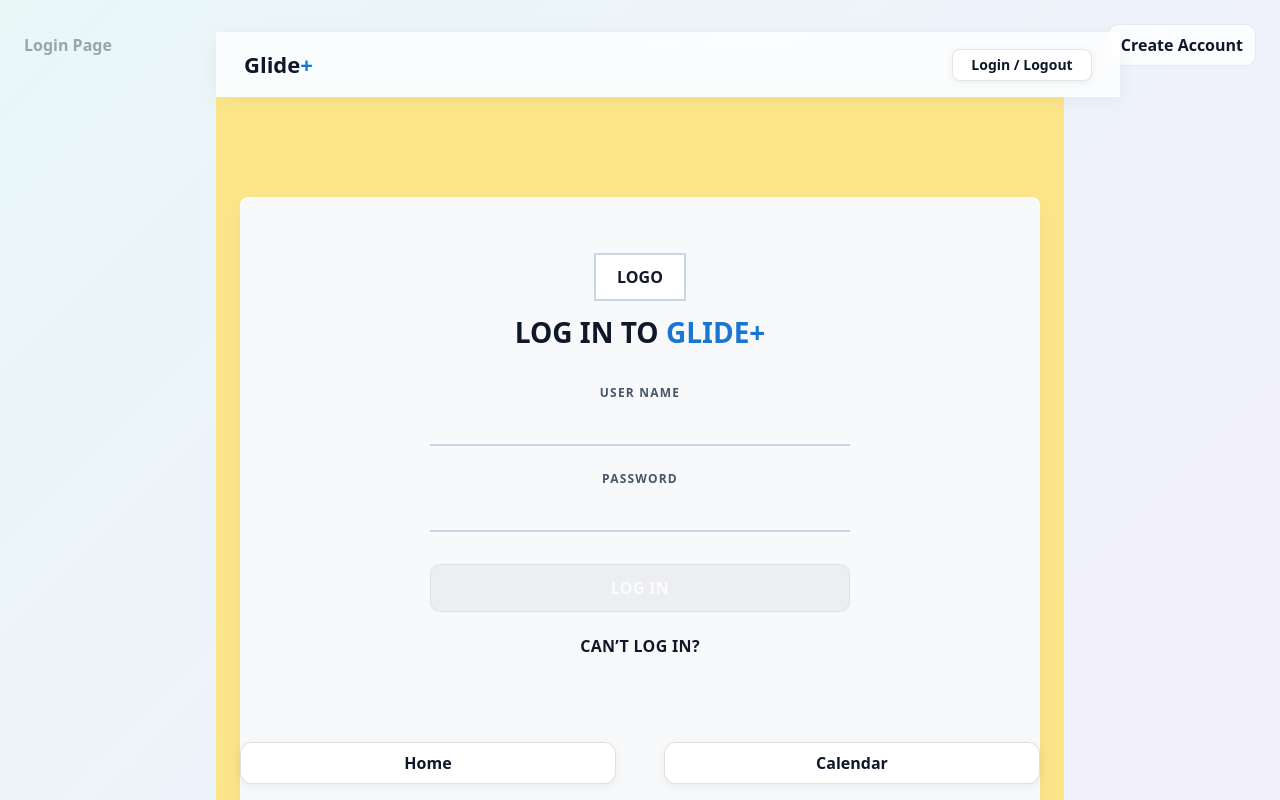
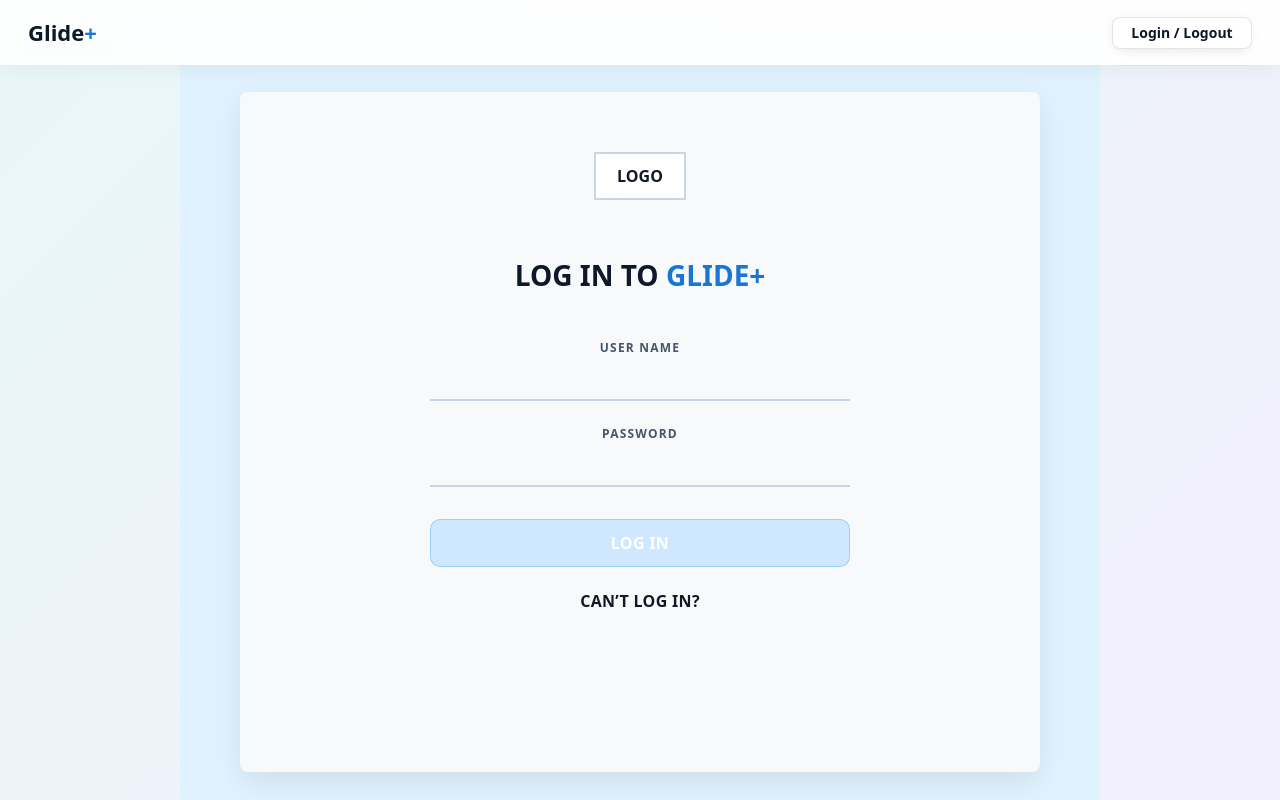
Before and after one commit to hannaberhanne/glide-capstone, a React app in the folder frontend/: page /login in a window 1280 px wide. Shown: the top 800 px of the page. Built offline with nearby package versions, Linux system fonts and the light colour scheme; the HTML template or start-up script is replaced by a standard one.

Commit message:
made changes to layout and other sorts of things

```diff
--- a/frontend/src/components/FooterNav.css
+++ b/frontend/src/components/FooterNav.css
@@ -18,9 +18,9 @@
   display: flex;
   justify-content: center;     /* center the whole row */
   align-items: center;
-  gap: 3rem;                   /* add consistent space between buttons */
+  gap: 1rem;                   /* add consistent space between buttons */
   width: 100%;
-  max-width: 800px;
+  max-width: 1700px;
   padding: 12px 0 16px;
 }
 
--- a/frontend/src/components/Header.css
+++ b/frontend/src/components/Header.css
@@ -1,30 +1,39 @@
-.header {
-    width: 100%;
-    padding: 16px 28px;
-    background: rgba(255, 255, 255, 0.75);
+/* Make header background and content span full width */
+header.header {
+  position: fixed;       /* optional: keep it at top; remove if you don't want sticky */
+  top: 0;
+  left: 0;
+  width: 100vw;          /* full viewport width */
+  background: rgba(255, 255, 255, 0.9);
   backdrop-filter: blur(6px);
   box-shadow: 0 4px 20px rgba(0, 0, 0, 0.05);
-    position: static;
-    z-index: 100;
+  padding: 16px 28px;
+  z-index: 1000;
+  box-sizing: border-box;
 }
 
+/* Make inner content stretch and align edge to edge */
 .header-inner {
   display: flex;
   align-items: center;
   justify-content: space-between;
-    max-width: 1200px;
-    margin: 0 auto;
+  width: 100%;
+  margin: 0;
 }
 
+/* Logo styling */
 .header-logo {
   text-decoration: none;
   color: #0f172a;
   font-weight: 900;
   font-size: 22px;
 }
-  .header-logo span { color: #1976d2; }
 
-  /* 🔧 Make the button text definitely visible */
+.header-logo span {
+  color: #1976d2;
+}
+
+/* Login / Logout button */
 .header-btn {
   display: inline-flex;
   align-items: center;
@@ -34,13 +43,20 @@
   font-weight: 700;
   font-size: 14px;
   line-height: 1;
-    color: #0f172a;              /* <-- force dark text */
+  color: #0f172a;
   background: #ffffff;
   border: 1px solid rgba(0, 0, 0, 0.1);
   border-radius: 8px;
   cursor: pointer;
   transition: transform 0.1s ease-in-out, box-shadow 0.1s ease-in-out;
-    box-shadow: 0 2px 8px rgba(0,0,0,0.06);
+  box-shadow: 0 2px 8px rgba(0, 0, 0, 0.06);
 }
-  .header-btn:hover { transform: translateY(-1px); }
-  .header-btn:focus { outline: 2px solid #60a5fa; outline-offset: 2px; }
+
+.header-btn:hover {
+  transform: translateY(-1px);
+}
+
+.header-btn:focus {
+  outline: 2px solid #60a5fa;
+  outline-offset: 2px;
+}
--- a/frontend/src/components/Layout.jsx
+++ b/frontend/src/components/Layout.jsx
@@ -1,13 +1,19 @@
+import { useLocation } from "react-router-dom";
 import Header from "./Header.jsx";
 import FooterNav from "./FooterNav.jsx";
 import "./Layout.css";
 
 export default function Layout({ children }) {
+  const { pathname } = useLocation();
+
+  // List of routes where the footer should be hidden
+  const hideFooter = ["/login", "/signup"];
+
   return (
     <div className="app-layout">
       <Header />
       <main className="app-main">{children}</main>
-      <FooterNav />
+      {!hideFooter.includes(pathname) && <FooterNav />} {/* 👈 hides footer on login/signup */}
     </div>
   );
 }
--- a/frontend/src/pages/DashboardPage.css
+++ b/frontend/src/pages/DashboardPage.css
@@ -29,11 +29,12 @@
 
   /* top bar */
   .dash-topbar {
-    width: 100%;
+    width: 200%;
     max-width: 1100px;
     display: flex;
     justify-content: space-between;
     align-items: center;
+    margin-top: 22px;
   }
   .dash-date { color: var(--muted); font-weight: 600; }
   .dash-nav { display: flex; gap: 10px; }
@@ -54,11 +55,11 @@
 
   /* KPI cards row */
   .dash-kpis {
-    width: 100%;
+    width: 200%;
     max-width: 1100px;
     display: grid;
     grid-template-columns: repeat(3, minmax(220px, 1fr));
-    gap: 16px;
+    gap: 50px;
     margin-top: 8px;
   }
   .kpi {
@@ -68,7 +69,7 @@
     box-shadow: 0 8px 24px rgba(0,0,0,0.06);
     display: grid;
     align-content: center;
-    gap: 6px;
+    gap: 16px;
     text-align: center;
   }
   .kpi-title { font-size: 14px; color: var(--muted); }
@@ -88,12 +89,12 @@
 
   /* main two-column area */
   .dash-main {
-    width: 100%;
+    width: 200%;
     max-width: 1100px;
     display: grid;
     grid-template-columns: 1.2fr 1fr;
-    gap: 16px;
-    margin-top: 8px;
+    gap: 60px;
+    margin-top: 20px;
   }
   .panel {
     background: var(--card);
@@ -132,7 +133,7 @@
     display: grid;
     grid-template-columns: repeat(2, minmax(120px, 1fr));
     gap: 10px;
-    margin-bottom: 12px;
+    margin-bottom: 4px;
   }
   .quick {
     text-decoration: none;
--- a/frontend/src/pages/HomePage.css
+++ b/frontend/src/pages/HomePage.css
@@ -23,12 +23,12 @@ body {
   flex-direction: column;
   align-items: center;
   justify-content: flex-start;
-  padding: 60px 20px;
+  padding: 80px 20px;
 }
 
 /* --- top bar --- */
 .landing-topbar {
-  width: 100%;
+  width: 200%;
   max-width: 900px;
   display: flex;
   align-items: center;
@@ -69,15 +69,15 @@ body {
 /* --- greeting --- */
 .landing-hero {
   text-align: center;
-  margin-bottom: 40px;
+  margin-bottom: 70px;
 }
 .landing-hero h1 {
   margin: 0;
-  font-size: clamp(26px, 3vw, 38px);
+  font-size: clamp(30px, 3vw, 38px);
   font-weight: 800;
 }
 .welcome-back {
-  font-weight: 700;
+  font-weight: 800;
 }
 
 /* --- goals section --- */
@@ -85,28 +85,28 @@ body {
   width: 100%;
   max-width: 900px;
   text-align: center;
-  margin-bottom: 60px;
+  margin-bottom: 70px;
 }
 .goals-header {
   display: flex;
   align-items: center;
   justify-content: center;
-  gap: 10px;
-  margin-bottom: 20px;
+  gap: 20px;
+  margin-bottom: 15px;
 }
 .goals-grid {
   display: flex;
   justify-content: center;
-  gap: 20px;
+  gap: 100px;
 }
 .goal-card {
-  width: 160px;
-  height: 120px;
+  width: 200px;
+  height: 160px;
   background: var(--card);
-  border-radius: 16px;
+  border-radius: 35px;
   display: grid;
   place-items: center;
-  font-weight: 600;
+  font-weight: 500;
   box-shadow: 0 4px 16px rgba(0, 0, 0, 0.06);
 }
 
@@ -118,8 +118,8 @@ body {
   margin-bottom: 60px;
 }
 .landing-todo h2 {
-  font-size: 22px;
-  margin-bottom: 16px;
+  font-size: 25px;
+  margin-bottom: 26px;
 }
 .todo-list {
   list-style: none;
@@ -132,7 +132,7 @@ body {
 .todo-label {
   display: flex;
   align-items: center;
-  gap: 12px;
+  gap: 16px;
   justify-content: center;
 }
 .todo-label input[type="checkbox"] {
@@ -141,7 +141,7 @@ body {
   accent-color: var(--brand);
 }
 .todo-text {
-  font-size: 16px;
+  font-size: 20px;
 }
 .todo-label.done .todo-text {
   text-decoration: line-through;
--- a/frontend/src/pages/LoginPage.css
+++ b/frontend/src/pages/LoginPage.css
@@ -1,94 +1,174 @@
-:root{
-    --ink:#0f172a; --muted:#475569; --card:#fff; --frame:#f8f9fb; --brand:#1976d2;
+:root {
+  --ink: #0f172a;
+  --muted: #475569;
+  --card: #fff;
+  --frame: #f8f9fb;
+  --brand: #1976d2;
 }
 
-  /* page frame like your mockup */
-  .login-wrap{
-    min-height:100vh;
-    background:#fde68a;                 /* outer golden border vibe */
-    display:flex;
-    align-items:center;
-    justify-content:center;
-    padding:24px;
-    color:var(--ink);
-  }
-  .login-top{
-    position:absolute; inset:24px 24px auto 24px;
-    display:flex; justify-content:space-between; align-items:center;
-    color:#9ca3af; font-weight:600;
-  }
-  .create-link{
-    text-decoration:none; color:var(--ink);
-    background:rgba(255,255,255,.8);
-    border:1px solid rgba(0,0,0,.08);
-    padding:8px 12px; border-radius:10px; font-weight:700;
+/* page frame */
+.login-wrap {
+  min-height: 100vh;
+  background: #e0f2fe; /* sky blue */
+  display: flex;
+  align-items: flex-start;
+  justify-content: center;
+  padding: 60px;
+  color: var(--ink);
 }
 
-  /* inner white board */
-  .login-card{
-    width:min(720px, 92vw);
-    min-height:70vh;
-    background:var(--frame);
-    border-radius:8px;
-    box-shadow:0 8px 24px rgba(0,0,0,.06);
-    padding:56px 40px 32px;
-    display:flex;
-    flex-direction:column;
-    align-items:center;
+/* top bar */
+.login-top {
+  position: absolute;
+  inset: 24px 24px auto 24px;
+  display: flex;
+  justify-content: space-between;
+  align-items: center;
+  color: #9ca3af;
+  font-weight: 600;
+}
+
+.create-link {
+  text-decoration: none;
+  color: var(--ink);
+  background: rgba(255, 255, 255, 0.8);
+  border: 1px solid rgba(0, 0, 0, 0.08);
+  padding: 8px 12px;
+  border-radius: 10px;
+  font-weight: 700;
+}
+
+/* main login card */
+.login-card {
+  width: min(720px, 92vw);
+  min-height: 70vh;
+  background: var(--frame);
+  border-radius: 8px;
+  box-shadow: 0 10px 30px rgba(0, 0, 0, 0.08); /* softer, smoother shadow */
+  padding: 80px 40px 40px;
+  display: flex;
+  flex-direction: column;
+  align-items: center;
+  animation: fadeInUp 0.5s ease; /* 👈 smooth entrance animation */
 }
 
 /* logo + title */
-  .logo-box{
-    width:88px; height:44px; border:2px solid #cbd5e1; color:#111827;
-    display:grid; place-items:center; font-weight:800; margin-bottom:16px;
-    background:#fff;
+.logo-box {
+  width: 88px;
+  height: 44px;
+  border: 2px solid #cbd5e1;
+  color: #111827;
+  display: grid;
+  place-items: center;
+  font-weight: 800;
+  margin-bottom: 40px;  /* ⬅️ was 16px, now more gap below logo */
+  margin-top: -20px;    /* ⬅️ slightly raises logo upward */
+  background: #fff;
 }
-  .login-title{
-    margin:0 0 36px; text-align:center; font-weight:900;
+
+
+.login-title {
+  margin: 20px 0 48px;
+  text-align: center;
+  font-weight: 900;
   font-size: clamp(22px, 3vw, 28px);
 }
-  .login-title span{ color:var(--brand); }
+
+.login-title span {
+  color: var(--brand);
+}
 
 /* form */
-  .login-form{
-    width:min(420px, 90%);
-    display:grid; gap:24px;
+.login-form {
+  width: min(420px, 90%);
+  display: grid;
+  gap: 24px;
 }
-  .field{ display:grid; gap:6px; }
-  .field-label{
-    font-size:12px; letter-spacing:.1em; color:var(--muted); font-weight:700;
+
+.field {
+  display: grid;
+  gap: 6px;
 }
-  .field-input{
-    border:none; outline:none; background:transparent; padding:6px 0;
-    font-size:16px; color:var(--ink);
+
+.field-label {
+  font-size: 12px;
+  letter-spacing: 0.1em;
+  color: var(--muted);
+  font-weight: 700;
 }
-  .underline{
-    display:block; height:2px; background:#cbd5e1;
+
+.field-input {
+  border: none;
+  outline: none;
+  background: transparent;
+  padding: 6px 0;
+  font-size: 16px;
+  color: var(--ink);
 }
-  .field-input:focus + .underline{
-    background:linear-gradient(90deg, #60a5fa, #34d399);
+
+.underline {
+  display: block;
+  height: 2px;
+  background: #cbd5e1;
+}
+
+.field-input:focus + .underline {
+  background: linear-gradient(90deg, #60a5fa, #34d399);
 }
 
 /* login button */
-  .login-btn{
-    margin-top:8px;
-    padding:12px 16px; border-radius:10px; border:1px solid rgba(0,0,0,.1);
-    background: #e5e7eb; color:#fff; font-weight:800; letter-spacing:.02em;
-    cursor:pointer;
+.login-btn {
+  margin-top: 8px;
+  padding: 12px 16px;
+  border-radius: 10px;
+  border: 1px solid rgba(14, 165, 233, 0.3);
+  background: #cfe7ff; /* softer blue when disabled */
+  color: #fff;
+  font-weight: 800;
+  letter-spacing: 0.02em;
+  cursor: pointer;
+  transition: all 0.2s ease-in-out;
 }
-  .login-btn:enabled{
-    background:linear-gradient(180deg, #60a5fa, #3b82f6);
+
+.login-btn:enabled {
+  background: linear-gradient(180deg, #60a5fa, #3b82f6);
+  box-shadow: 0 3px 8px rgba(59, 130, 246, 0.3);
 }
-  .login-btn:disabled{ opacity:.6; cursor:not-allowed; }
+
+.login-btn:hover:enabled {
+  transform: translateY(-1px);
+  box-shadow: 0 5px 12px rgba(59, 130, 246, 0.4);
+}
 
 /* help link */
-  .help-link{
-    margin-top:14px; background:transparent; border:none; color:#111827;
-    font-weight:800; letter-spacing:.02em; cursor:pointer;
+.help-link {
+  margin-top: 14px;
+  background: transparent;
+  border: none;
+  color: #111827;
+  font-weight: 800;
+  letter-spacing: 0.02em;
+  cursor: pointer;
 }
 
-  /* responsive padding */
-  @media (max-width: 640px){
-    .login-card{ padding:48px 20px 28px; }
-    .login-top{ inset:12px; }
+/* subtle fade-in motion */
+@keyframes fadeInUp {
+  from {
+    opacity: 0;
+    transform: translateY(20px);
   }
+  to {
+    opacity: 1;
+    transform: translateY(0);
+  }
+}
+
+/* responsive */
+@media (max-width: 640px) {
+  .login-card {
+    padding: 48px 20px 28px;
+  }
+  .login-top {
+    inset: 12px;
+  }
+}
```
Also changed, not shown: frontend/src/pages/PlannerPage.css (+33 -10 lines). Lines whose indentation alone changed are shown as unchanged.
